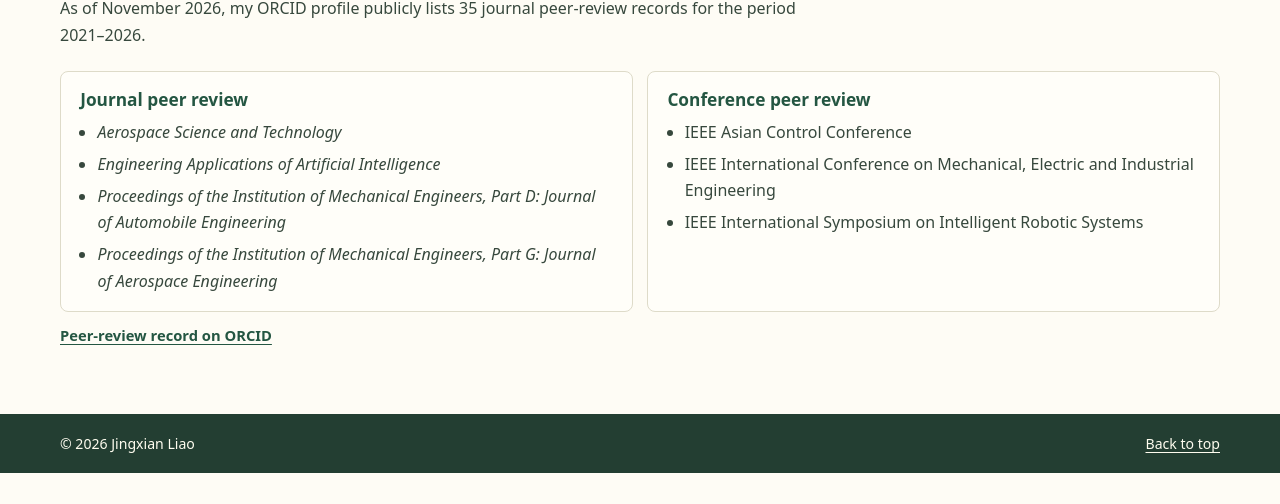
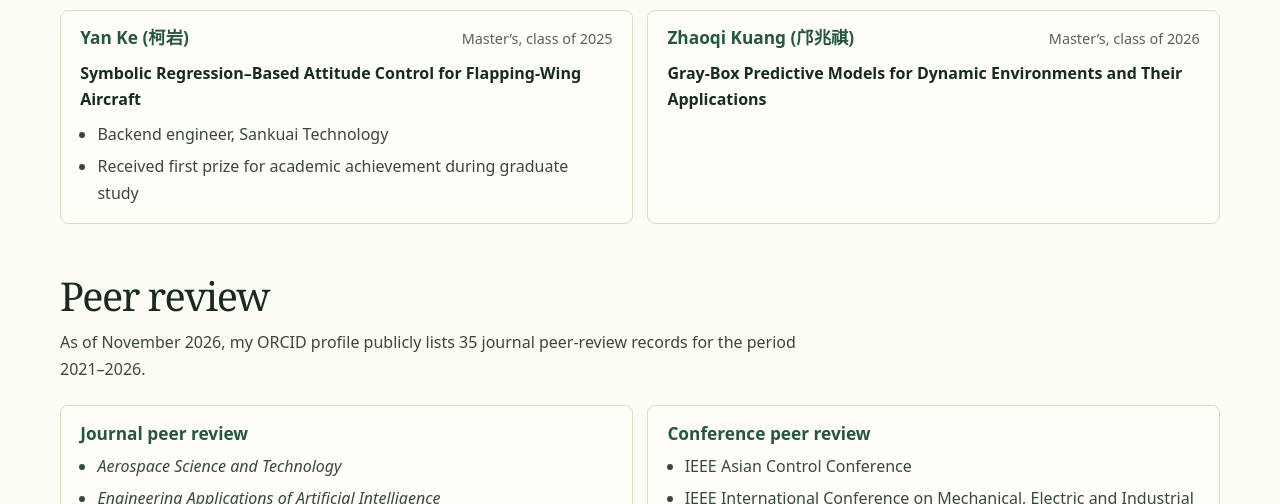
Before and after one commit to jingxianliao/jingxianliao.github.io, a plain HTML site: page teaching.html in a window 1280 px wide. Shown: the part 596-1100 px from the top of the page. Before the commit the page ends 1069 px from the top, so only its background shows below. Drawn offline with Linux system fonts and the light colour scheme.

Commit message:
Add master’s thesis supervision to Teaching

```diff
--- a/academic.css
+++ b/academic.css
@@ -413,6 +413,7 @@ html[lang="zh-CN"] .page-heading h1 { letter-spacing: 0; }
 .about-validation, .about-updates { padding-block: clamp(1.8rem, 3.8vw, 3.15rem); }
 .about-validation .section-heading h2,
 .about-updates .section-heading h2,
+.mentoring-section .section-heading h2,
 .reviewing-section .section-heading h2,
 .visitor-section .section-heading h2 { font-size: clamp(1.72rem, 3.5vw, 2.48rem); }
 .validation-list { display: grid; gap: .78rem; }
@@ -430,17 +431,20 @@ html[lang="zh-CN"] .page-heading h1 { letter-spacing: 0; }
 .highlight-list p { color: var(--body); }
 .highlight-list .text-link { font-size: inherit; }
 
-.reviewing-section, .visitor-section { margin-top: clamp(1.65rem, 4vw, 3rem); }
-.reviewing-grid { display: grid; grid-template-columns: 1fr 1fr; gap: .9rem; }
-.reviewing-card {
+.mentoring-section, .reviewing-section, .visitor-section { margin-top: clamp(1.65rem, 4vw, 3rem); }
+.mentoring-grid, .reviewing-grid { display: grid; grid-template-columns: repeat(2, minmax(0, 1fr)); gap: .9rem; }
+.mentoring-card, .reviewing-card {
   padding: 1.03rem 1.2rem;
   border: 1px solid var(--line);
   border-radius: 8px;
   background: var(--surface);
 }
-.reviewing-card h3 { color: var(--link); font-size: 1.08rem; }
-.reviewing-card ul { margin: .54rem 0 0; padding-inline-start: 1.08rem; color: var(--body); }
-.reviewing-card li + li { margin-top: .34rem; }
+.mentoring-card h3, .reviewing-card h3 { color: var(--link); font-size: 1.08rem; }
+.mentoring-card ul, .reviewing-card ul { margin: .54rem 0 0; padding-inline-start: 1.08rem; color: var(--body); }
+.mentoring-card li + li, .reviewing-card li + li { margin-top: .34rem; }
+.mentoring-header { display: flex; flex-wrap: wrap; align-items: baseline; justify-content: space-between; gap: .25rem .75rem; }
+.mentoring-year { color: var(--muted); font-size: .9rem; }
+.mentoring-thesis { margin-top: .55rem; font-weight: 620; }
 .reviewing-link { display: inline-block; margin-top: .73rem; }
 .cv-notes-single { grid-template-columns: 1fr; }
 .cv-service-link { margin-top: .7rem; }
@@ -450,7 +454,7 @@ html[lang="zh-CN"] .page-heading h1 { letter-spacing: 0; }
   .about-work-grid { grid-template-columns: repeat(2, minmax(0, 1fr)); }
 }
 @media (max-width: 620px) {
-  .about .hero, .reviewing-grid { grid-template-columns: 1fr; }
+  .about .hero, .mentoring-grid, .reviewing-grid { grid-template-columns: 1fr; }
   .about .hero-copy { grid-row: 1; }
   .about .hero-portrait { max-width: 240px; }
   .highlight-list li { grid-template-columns: 1fr; gap: .14rem; }
--- a/teaching.html
+++ b/teaching.html
@@ -12,7 +12,7 @@
   <meta property="og:url" content="https://jingxianliao.github.io/teaching.html">
   <title>Teaching and Service · Jingxian Liao</title>
   <link rel="canonical" href="https://jingxianliao.github.io/teaching.html">
-  <link rel="stylesheet" href="academic.css?v=profile-20261126">
+  <link rel="stylesheet" href="academic.css?v=mentoring-20261127">
   <script src="academic.js?v=pages-20261126" defer></script>
 </head>
 <body id="top" data-page="teaching" data-title-zh="教学与学术服务 · 廖静娴">
@@ -55,6 +55,31 @@
           </ul>
         </div>
       </article>
+      <section class="mentoring-section" id="mentoring" aria-labelledby="mentoring-title">
+        <div class="section-heading">
+          <h2 id="mentoring-title" data-zh="硕士毕业设计指导">Master’s thesis supervision</h2>
+        </div>
+        <div class="mentoring-grid">
+          <article class="mentoring-card" aria-labelledby="student-yan-ke">
+            <div class="mentoring-header">
+              <h3 id="student-yan-ke" data-zh="柯岩">Yan Ke (柯岩)</h3>
+              <p class="mentoring-year" data-zh="2025 届硕士">Master’s, class of 2025</p>
+            </div>
+            <p class="mentoring-thesis" data-zh="基于符号回归的扑翼飞行器姿态控制方法研究">Symbolic Regression–Based Attitude Control for Flapping-Wing Aircraft</p>
+            <ul>
+              <li data-zh="三快科技 · 后端工程师">Backend engineer, Sankuai Technology</li>
+              <li data-zh="在校期间获学业一等奖 1 次">Received first prize for academic achievement during graduate study</li>
+            </ul>
+          </article>
+          <article class="mentoring-card" aria-labelledby="student-zhaoqi-kuang">
+            <div class="mentoring-header">
+              <h3 id="student-zhaoqi-kuang" data-zh="邝兆祺">Zhaoqi Kuang (邝兆祺)</h3>
+              <p class="mentoring-year" data-zh="2026 届硕士">Master’s, class of 2026</p>
+            </div>
+            <p class="mentoring-thesis" data-zh="面向动态环境的灰箱预测模型及应用研究">Gray-Box Predictive Models for Dynamic Environments and Their Applications</p>
+          </article>
+        </div>
+      </section>
       <section class="reviewing-section" id="service" aria-labelledby="service-title">
         <div class="section-heading">
           <h2 id="service-title" data-zh="同行评审">Peer review</h2>
```
